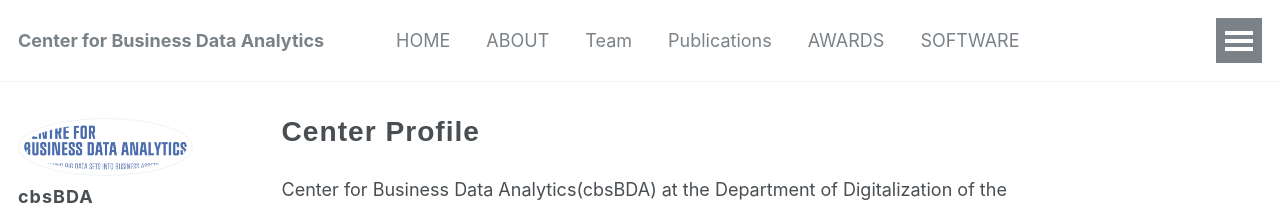
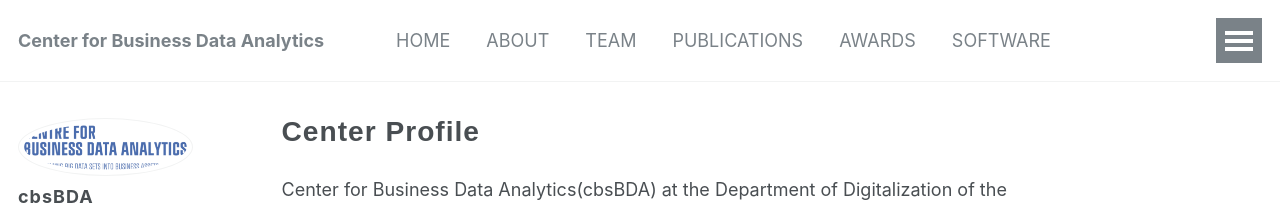
Before and after one commit to cbsBDA/cbsBDA-homepage, a Jekyll site: the page built from _pages/about.md, in a window 1280 px wide and 1256 px high. Shown: the top 209 px of the window. Built offline with Jekyll 4.4.1, drawn with Linux system fonts in a browser that asks for light colours; some web fonts are replaced.

```diff
--- a/_data/navigation.yml
+++ b/_data/navigation.yml
@@ -7,10 +7,10 @@ main:
   - title: "ABOUT"
     url: About/
 
-  - title: "Team"
+  - title: "TEAM"
     url: team/
 
-  - title: "Publications"
+  - title: "PUBLICATIONS"
     url: publications/
 
   - title: "AWARDS"
```
